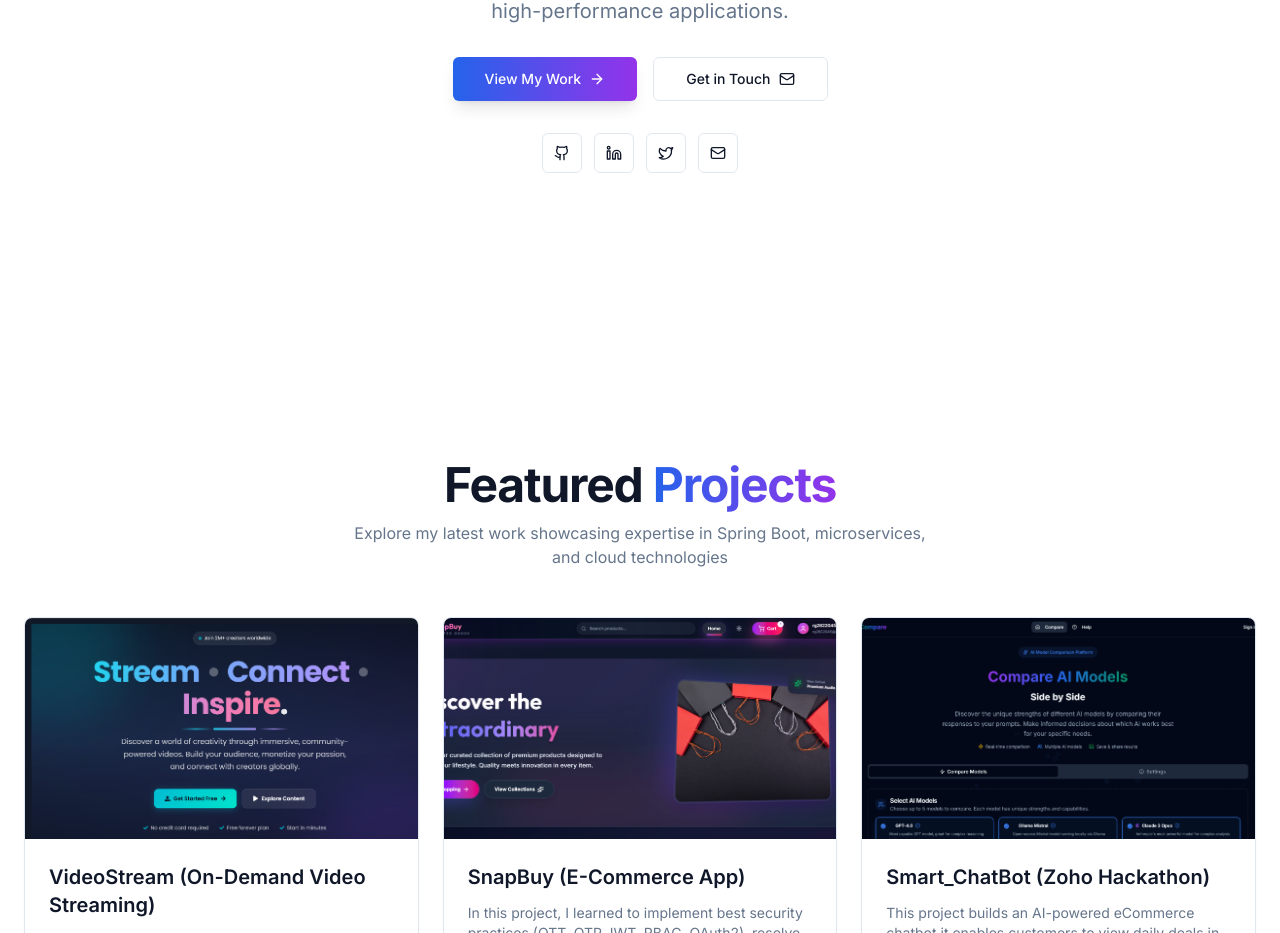
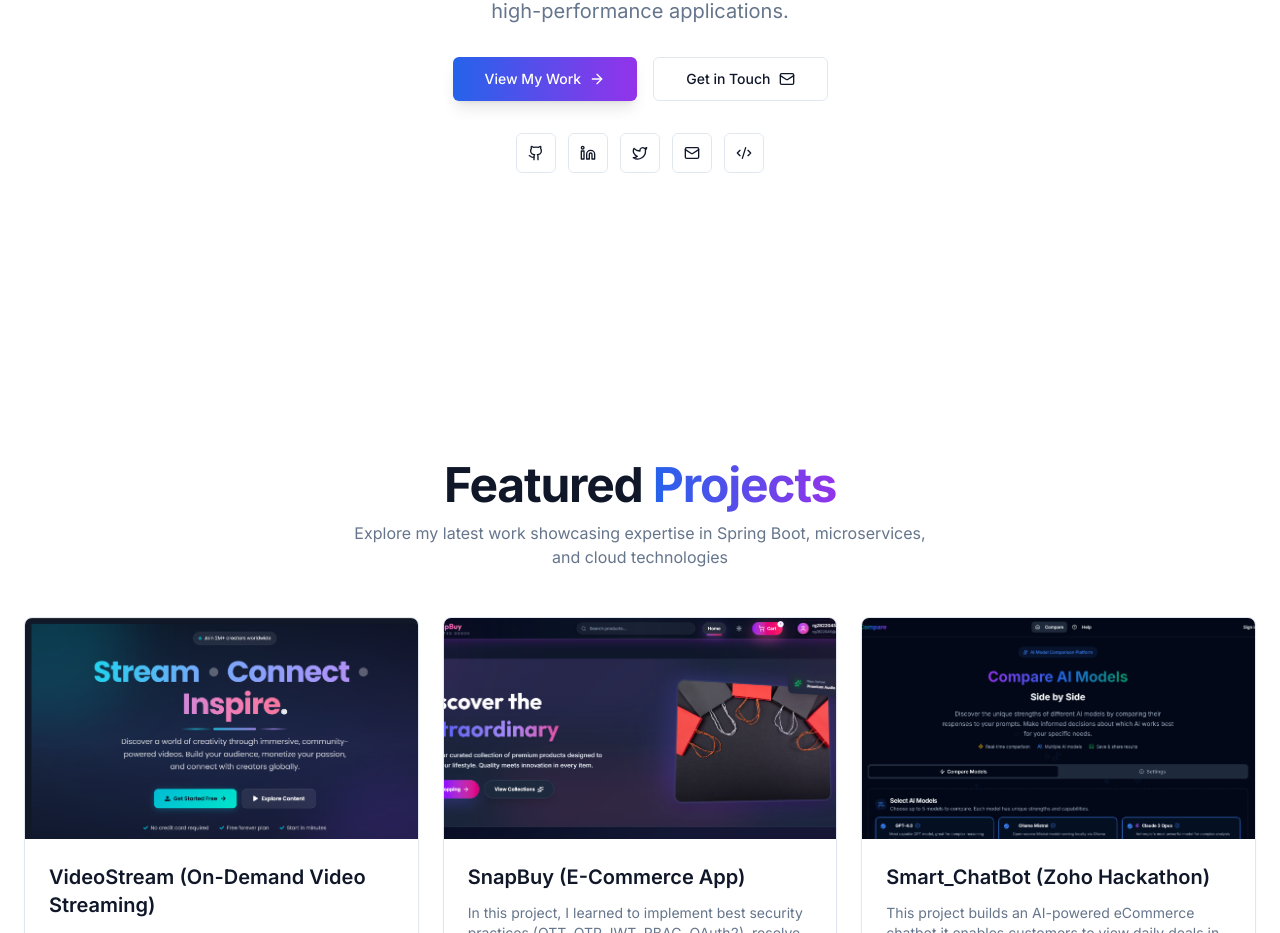
Before and after one commit to CODEWITHRISHU2005/Rishabh_Portfolio, a Next.js app: page / in a window 1280 px wide. Shown: the part 768-1701 px from the top of the page. Built offline with nearby package versions, Linux system fonts and the light colour scheme.

Commit message:
update @26-02-26

```diff
--- a/app/page.tsx
+++ b/app/page.tsx
@@ -1,5 +1,5 @@
 import { Button } from "@/components/ui/button"
-import { Github, Linkedin, Mail, Twitter, Menu, ArrowRight, Download, Sparkles } from "lucide-react"
+import { Github, Linkedin, Mail, Twitter, Menu, ArrowRight, Download, Sparkles, Code2 } from "lucide-react"
 import Link from "next/link"
 import Image from "next/image"
 import ContactForm from "./components/contact-form"
@@ -166,6 +166,12 @@ export default function Page() {
                   <span className="sr-only">Email</span>
                 </Button>
               </Link>
+              <Link href="https://leetcode.com/u/9DXfajaRfK/" target="_blank" rel="noopener noreferrer">
+                <Button variant="outline" size="icon" className="hover:bg-orange-500 hover:text-white transition-all hover:scale-110" aria-label="Visit LeetCode profile">
+                  <Code2 className="h-4 w-4" />
+                  <span className="sr-only">LeetCode</span>
+                </Button>
+              </Link>
             </div>
           </div>
         </section>
```
